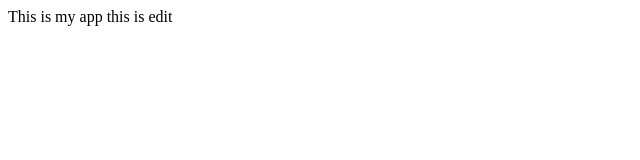
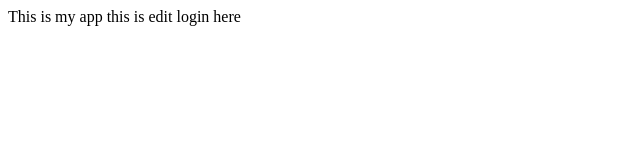
Before and after one commit to DeanYemi134/sample, a plain HTML site: page index.html in a window 1280 px wide. Shown: the full height of the page, 0-640 px from the left. Drawn offline with Linux system fonts and the light colour scheme.

Commit message:
login update

```diff
--- a/index.html
+++ b/index.html
@@ -9,5 +9,6 @@
 <body>
     This is my app
     this is edit
+    login here
 </body>
 </html>
```
